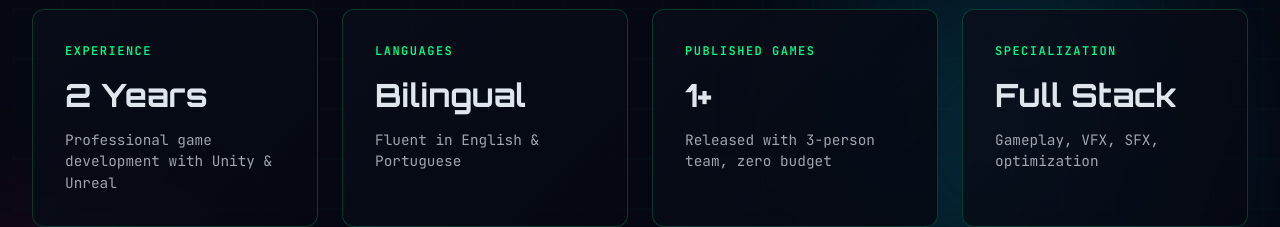
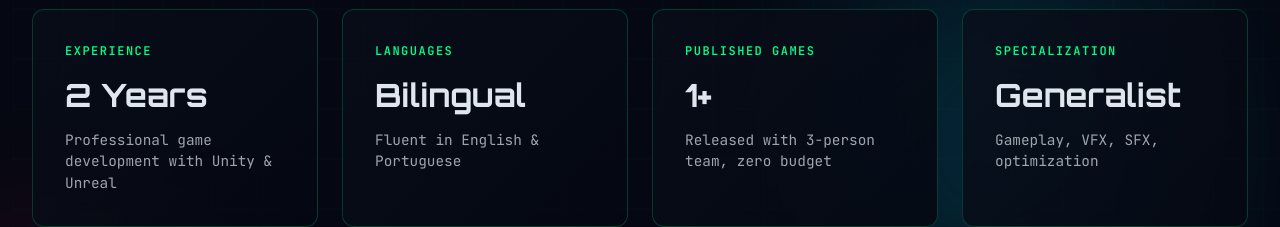
Before and after one commit to victorpbk/victorpbk.github.io, a plain HTML site: page index.html in a window 1280 px wide. Shown: the part 403-630 px from the top of the page. Drawn offline with Linux system fonts and the light colour scheme.

Commit message:
Change specialization from 'Full Stack' to 'Generalist'

```diff
--- a/index.html
+++ b/index.html
@@ -609,7 +609,7 @@
             </div>
             <div class="stat-card">
                 <div class="stat-label">Specialization</div>
-                <div class="stat-value">Full Stack</div>
+                <div class="stat-value">Generalist</div>
                 <div class="stat-desc">Gameplay, VFX, SFX, optimization</div>
             </div>
         </section>
```
